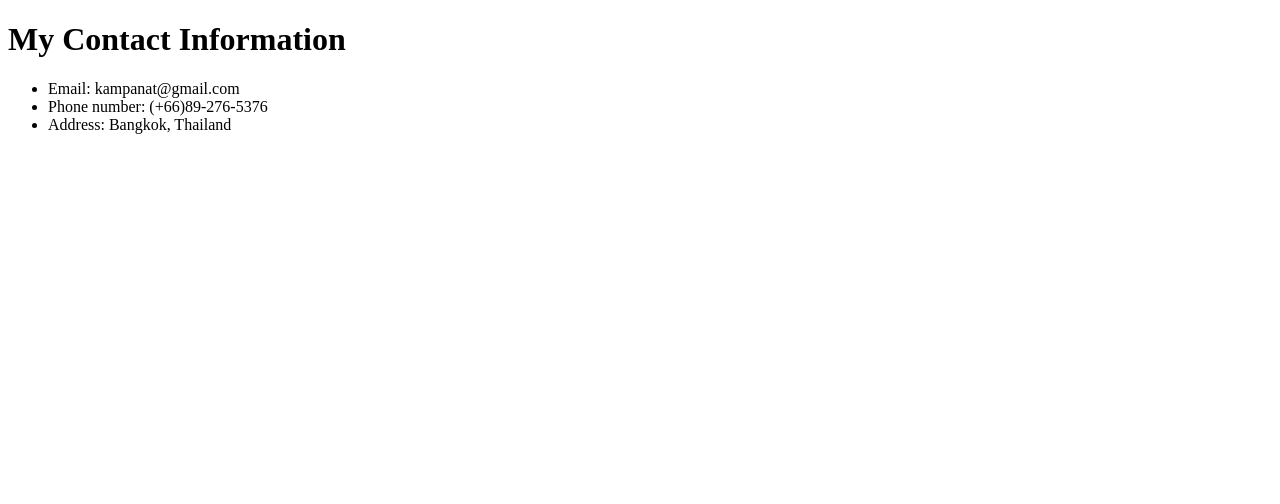
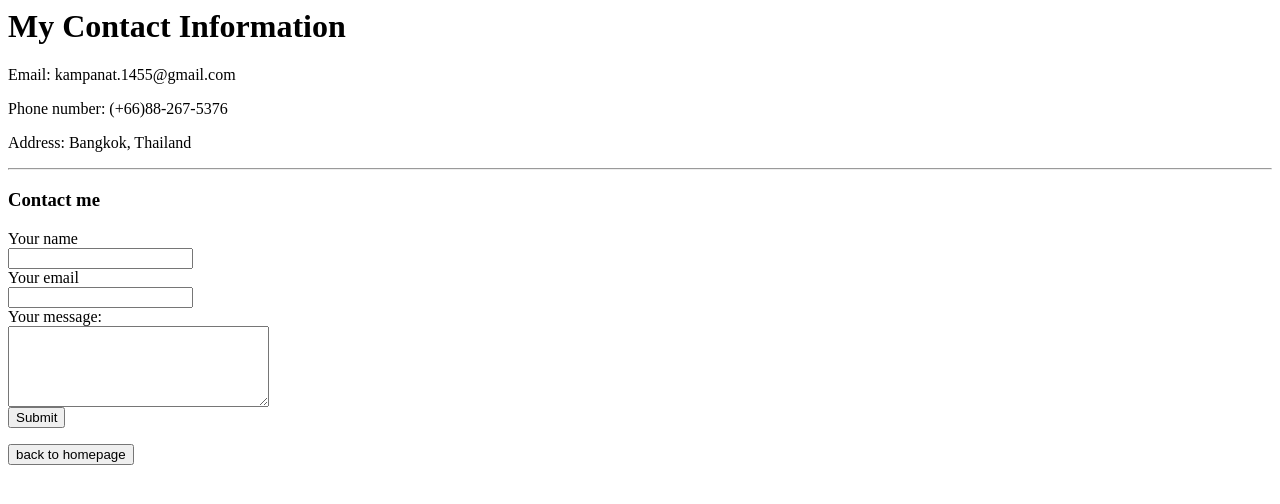
Before and after one commit to bkpn/CV, a plain HTML site: page contact-info.html in a window 1280 px wide. Drawn offline with Linux system fonts and the light colour scheme.

Commit message:
Added HTML form

```diff
--- a/contact-info.html
+++ b/contact-info.html
@@ -1,15 +1,29 @@
-<!DOCTYPE html>
 <html lang="en" dir="ltr">
+
 <head>
   <meta charset="utf-8">
   <title>My Contact Information</title>
 </head>
+
 <body>
   <h1>My Contact Information</h1>
-    <ul>
-      <li>Email: kampanat@gmail.com</li>
-      <li>Phone number: (+66)89-276-5376</li>
-      <li>Address: Bangkok, Thailand</li>
-    </ul>
+  <p>Email: kampanat.1455@gmail.com</p>
+  <p>Phone number: (+66)88-267-5376</p>
+  <p>Address: Bangkok, Thailand</p>
+  <hr>
+  <h3>Contact me</h3>
+  <form action="mailto:kampanat@staff.pchome.co.th" method="post" enctype="text/plain">
+    <label>Your name</label><br>
+    <input type="text" name="yourName" value=""><br>
+    <label>Your email</label><br>
+    <input type="email" name="yourEmail" value=""><br>
+    <label>Your message:</label><br>
+    <textarea name="yourMessage" rows="5" cols="30"></textarea><br>
+    <input type="submit" name="" value="Submit"><br>
+  </form>
+  <form class="" action="index.html">
+    <input type="submit" name="" value="back to homepage">
+  </form>
 </body>
+
 </html>
```
Lines whose indentation alone changed are shown as unchanged.
